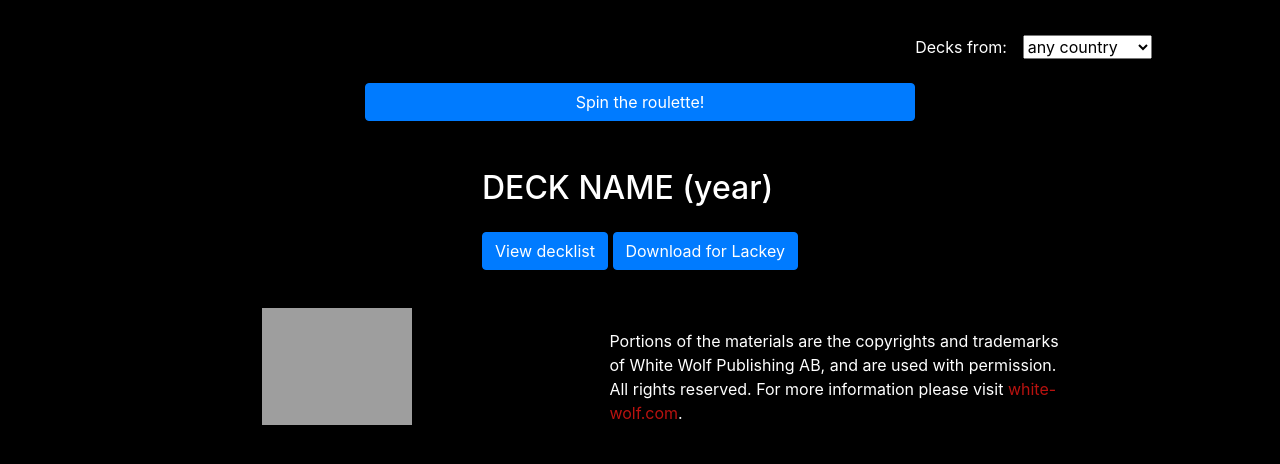
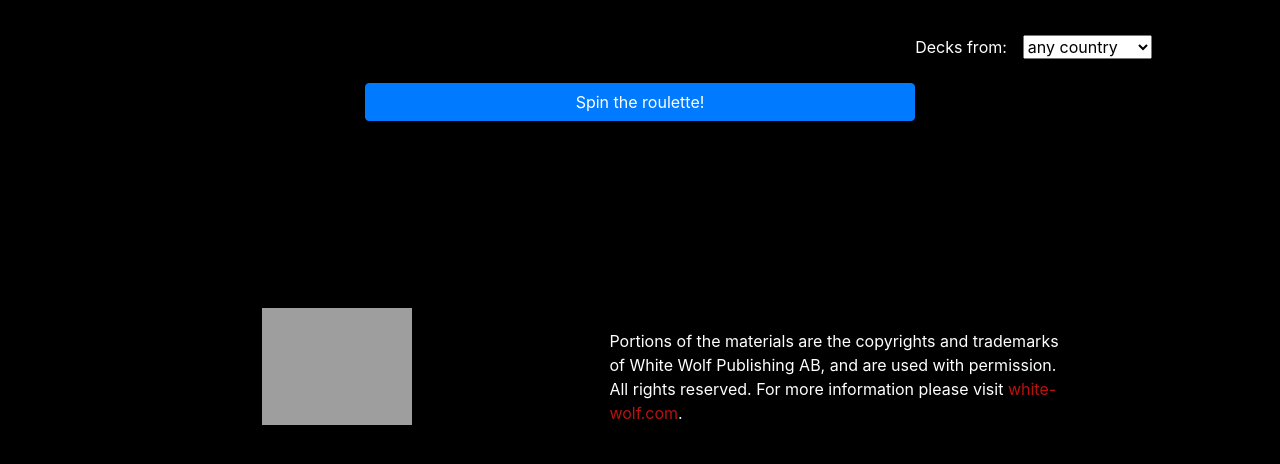
Before and after one commit to Nosk14/bloodlibrary-frontend, a Flask app: template bloodlibrary/templates/roulette.html in a window 1280 px wide; the page is wider, and only the part inside the window is pictured. Shown: the part 315-779 px from the top of that part. Run offline with Flask 2, Linux system fonts and the light colour scheme; the template is opened without the code that fills it, so the values that code supplies are empty; grey boxes are pictures that could not be loaded.

Commit message:
Roulette hide and show deck info

```diff
--- a/bloodlibrary/static/roulette/roulette_scripts.js
+++ b/bloodlibrary/static/roulette/roulette_scripts.js
@@ -1,5 +1,6 @@
 function spinButtonClicked(){
     disableSpinButton();
+    $("#deck-info").hide()
     getRandomDeck()
     .then(res => {enableSpinButton()});
 }
@@ -30,6 +31,7 @@ function getRandomDeck(){
 }
 
 function updateDeckInfo(title, year, vtesdecks_id) {
+    $("#deck-info").show()
     $("#deck-info > h2").text(title + " ("+year+")");
     $("#view-decklist").on("click", function(){ window.open('https://vtesdecks.com/deck/' + vtesdecks_id) });
     $("#download-decklist").on("click", function(){ window.open(window.location.origin + '/deck/export?id=' + vtesdecks_id) });
--- a/bloodlibrary/templates/roulette.html
+++ b/bloodlibrary/templates/roulette.html
@@ -30,7 +30,7 @@
   Spin the roulette!
 </button>
 
-<div id="deck-info">
+<div id="deck-info" style="display: none;">
     <h2>DECK NAME (year)</h2>
     <div class="deck-info-buttons text-center">
         <button id="view-decklist" type="button" class="btn btn-primary">View decklist</button>
```
